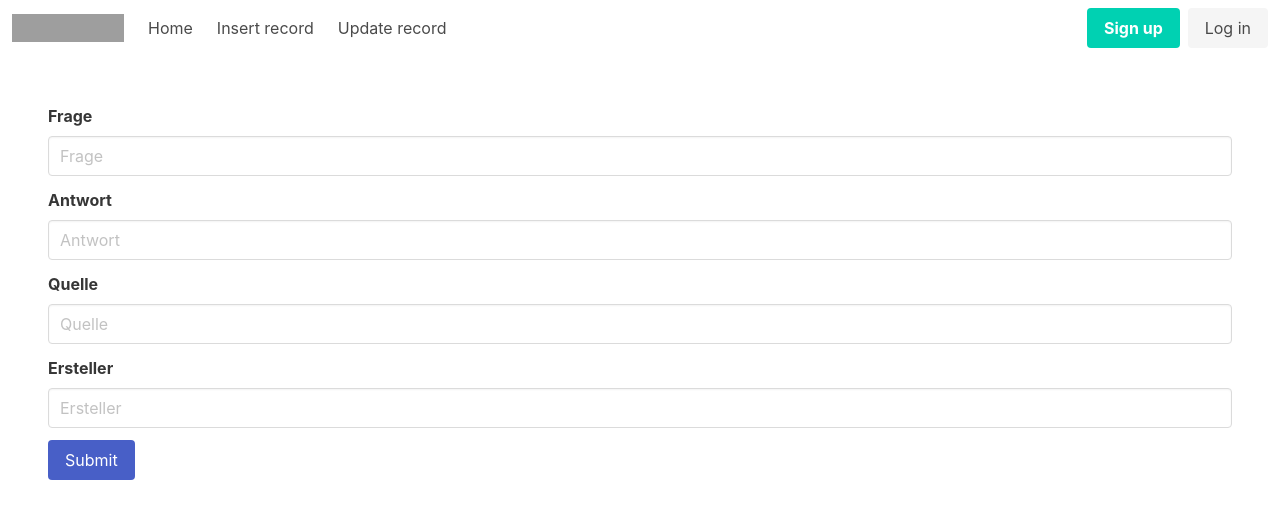
After one commit to qasch/LF8-Heilbronn, a Flask app: page /insert in a window 1280 px wide. The commit adds this page. Shown: the top 527 px of the page. Run offline with Flask 2, Linux system fonts and the light colour scheme; grey boxes are pictures that could not be loaded.

Commit message:
Basic working flash2brain app with insert and select

```diff
--- a/flask-app/app.py
+++ b/flask-app/app.py
@@ -1,17 +1,17 @@
 #!/usr/bin/env python3
-from flask import Flask, render_template
+from flask import Flask, render_template, url_for, request, redirect
 import sqlite3
 
 app = Flask(__name__)
 @app.route("/")
 @app.route("/index")
 def index():
-    connection = sqlite3.connect('db/test.db')
+    connection = sqlite3.connect('db/flash2brain.db')
     cursor = connection.cursor()
 
     # Select Statement ausführen
     # fetchall() sorgt dafür, dass das Ergebnis in einer Liste gespeichert wird
-    rows = cursor.execute(""" SELECT * FROM person; """).fetchall()
+    rows = cursor.execute(""" SELECT * FROM flashcard; """).fetchall()
 
     # Änderungen übermitteln
     connection.commit()
@@ -20,9 +20,44 @@ def index():
 
     return render_template('index.html', rows=rows)
 
-@app.route("/grid")
-def grid():
-    return render_template('grid.html')
+@app.route("/insert", methods=['GET', 'POST'])
+def insert():
+    if request.method == 'POST':
+        # Logik, um Formulardaten in Datenbank einzufügen
+        question = request.form['question']
+        answer = request.form['answer']
+        source = request.form['source']
+        creator = request.form['creator']
+
+        connection = sqlite3.connect('db/flash2brain.db')
+        cursor = connection.cursor()
+
+        # SQL Insert
+        # cursor.execute(f""" INSERT INTO flashcard
+        #                     ( question, answer, source, creator )
+        #                     VALUES
+        #                     (  {question}, {answer}, {source}, {creator} )
+        #                     """
+        #                )
+        cursor.execute(""" INSERT INTO flashcard
+                             ( question, answer, source, creator )
+                             VALUES
+                             ( ?, ?, ?, ? )
+                             """, (question, answer, source, creator)
+                       )
+
+        # Änderungen übermitteln
+        connection.commit()
+        # Verbindung zur Datenbank schliessen
+        connection.close()
+        return redirect(url_for('index'))
+    else:
+        return render_template('insert.html')
+
+@app.route("/update")
+def update():
+    return render_template('update.html')
+
 
 if __name__ == '__main__':
     app.run()
--- /dev/null
+++ b/flask-app/templates/insert.html
@@ -0,0 +1,92 @@
+<!DOCTYPE html>
+<html lang="en">
+<head>
+    <meta charset="UTF-8">
+    <title>Insert Record</title>
+    <link rel="stylesheet" type="text/css" href="../static/styles/bulma/css/bulma.min.css">
+</head>
+<body>
+<nav class="navbar" role="navigation" aria-label="main navigation">
+    <div class="navbar-brand">
+        <a class="navbar-item" href="https://bulma.io">
+            <img src="https://bulma.io/images/bulma-logo.png" width="112" height="28">
+        </a>
+
+        <a role="button" class="navbar-burger" aria-label="menu" aria-expanded="false" data-target="navbarBasicExample">
+            <span aria-hidden="true"></span>
+            <span aria-hidden="true"></span>
+            <span aria-hidden="true"></span>
+        </a>
+    </div>
+
+    <div id="navbarBasicExample" class="navbar-menu">
+        <div class="navbar-start">
+            <a class="navbar-item">
+                Home
+            </a>
+
+            <a class="navbar-item">
+                Insert record
+            </a>
+
+            <a class="navbar-item"  href="{{ url_for('update') }}">
+                Update record
+            </a>
+        </div>
+    </div>
+
+    <div class="navbar-end">
+        <div class="navbar-item">
+            <div class="buttons">
+                <a class="button is-primary">
+                    <strong>Sign up</strong>
+                </a>
+                <a class="button is-light">
+                    Log in
+                </a>
+            </div>
+        </div>
+    </div>
+</nav>
+<!-- end of header menu -->
+
+<section class="section">
+    <form method="post">
+        <div class="field">
+          <label class="label">Frage</label>
+          <div class="control">
+            <input class="input" type="text" placeholder="Frage" name="question">
+          </div>
+        </div>
+
+        <div class="field">
+          <label class="label">Antwort</label>
+          <div class="control">
+            <input class="input" type="text" placeholder="Antwort" name="answer">
+          </div>
+        </div>
+
+        <div class="field">
+            <label class="label">Quelle</label>
+            <div class="control">
+                <input class="input" type="text" placeholder="Quelle" name="source">
+            </div>
+        </div>
+
+        <div class="field">
+            <label class="label">Ersteller</label>
+            <div class="control">
+                <input class="input" type="text" placeholder="Ersteller" name="creator">
+            </div>
+        </div>
+
+       <div class="field">
+          <div class="control">
+            <button class="button is-link">Submit</button>
+          </div>
+       </div>
+    </form>
+</section>
+
+</body>
+</html>
```
Also changed, not shown: flask-app/db/create_db.py (+13 -5 lines), flask-app/db/init_db.py (+10 -5 lines), flask-app/templates/index.html (+20 -23 lines).
